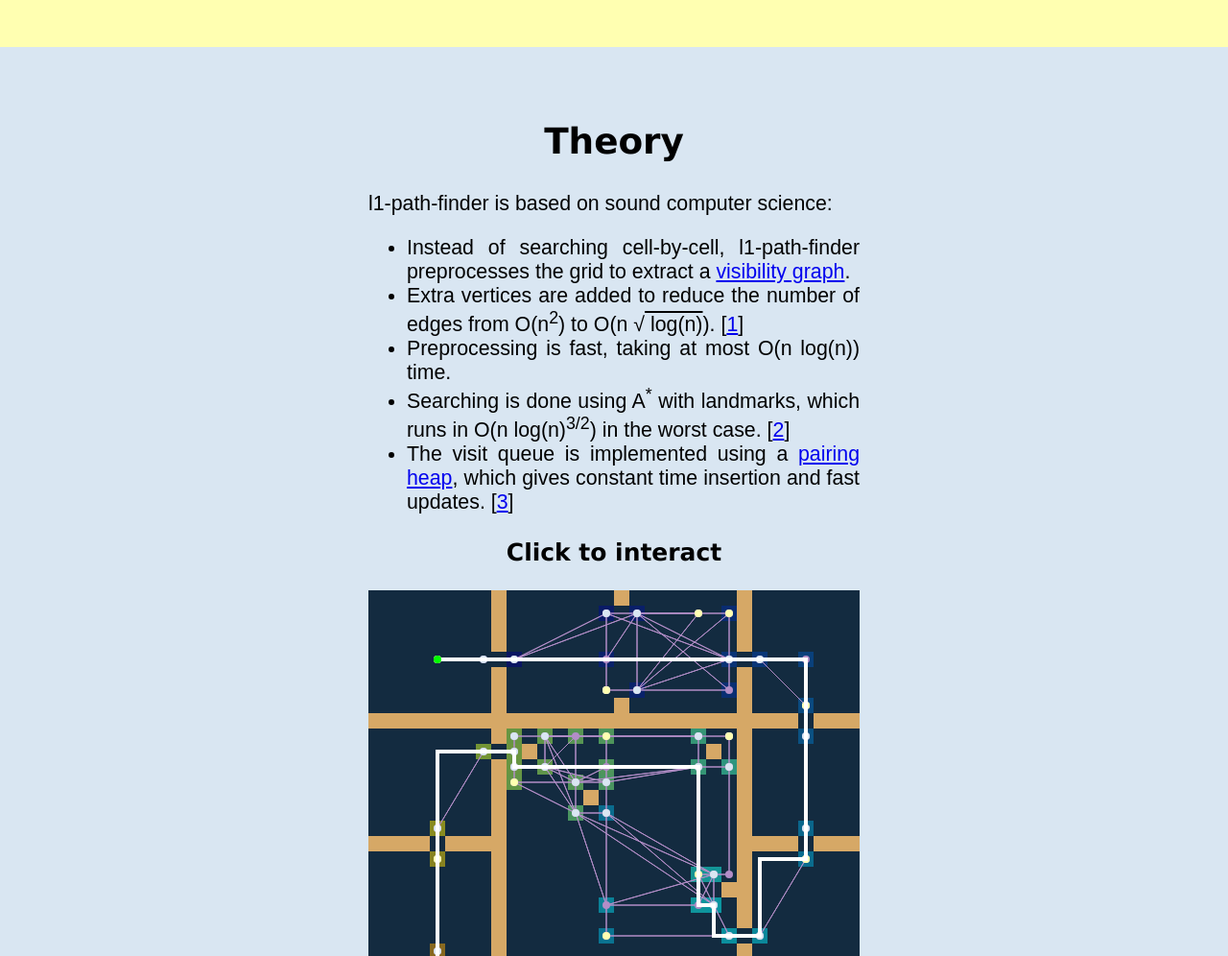
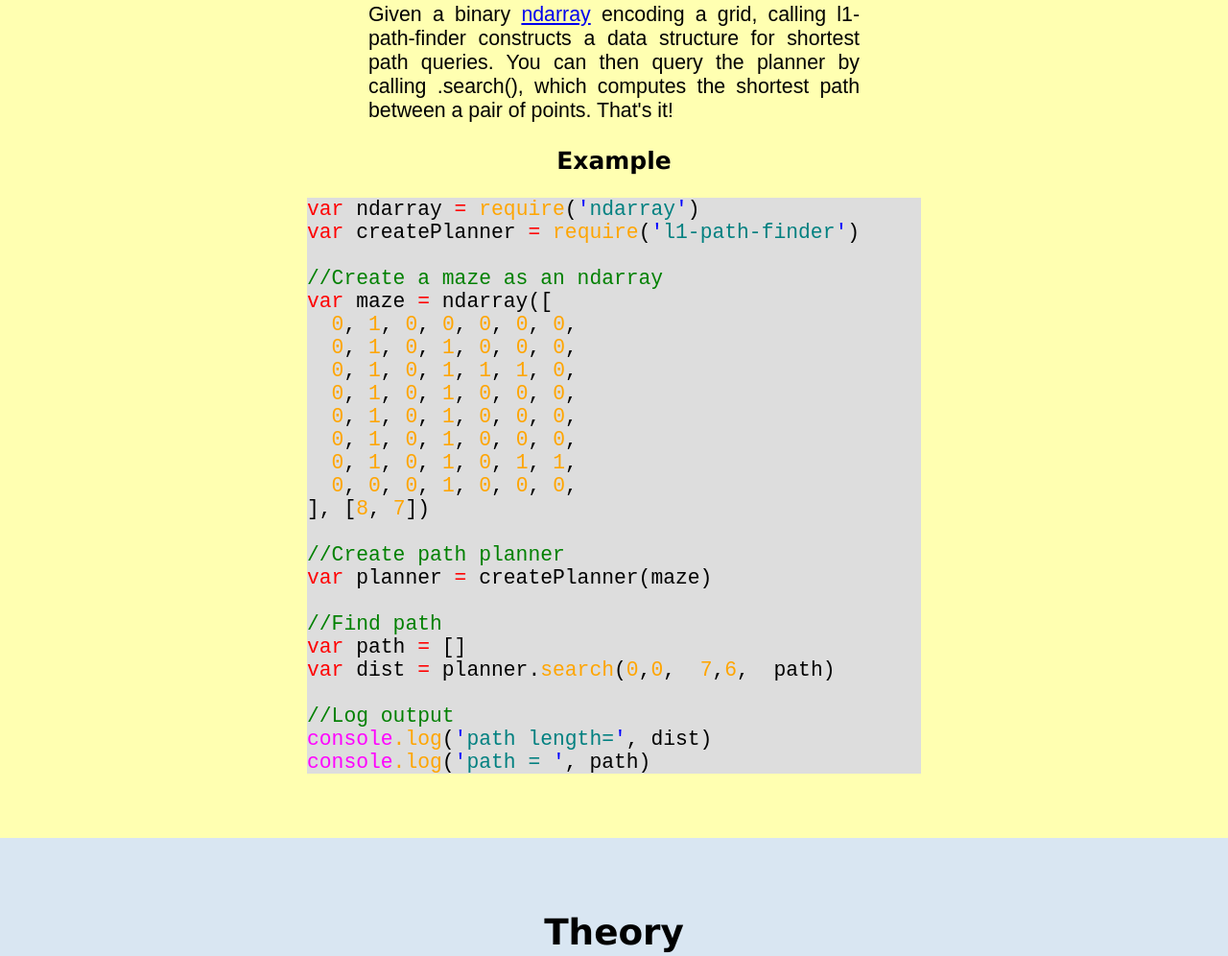
Before and after one commit to mikolalysenko/l1-path-finder, a website: page www/index.html in a window 1280 px wide. Shown: the part 1374-2370 px from the top of the page at 96% size. Drawn offline with Linux system fonts and the light colour scheme.

Commit message:
working on usage section

```diff
--- a/www/index.html
+++ b/www/index.html
@@ -32,6 +32,44 @@
     </section>
     <section id="section-usage" class="block-item">
       <a name="usage"><h1>Usage</h1></a>
+
+      <div class="block-centered">
+        Given a binary <a href="https://github.com/scijs/ndarray">ndarray</a>
+        encoding a grid, calling l1-path-finder constructs a data structure for
+        shortest path queries.  You can then query the planner by calling
+        .search(), which computes the shortest path between a pair of points.
+        That's it!
+      </div>
+
+      <h3>Example</h3>
+
+<div class="code-chunk"><pre><span class="pl-k">var</span> ndarray <span class="pl-k">=</span> <span class="pl-c1">require</span>(<span class="pl-s"><span class="pl-pds">'</span>ndarray<span class="pl-pds">'</span></span>)
+<span class="pl-k">var</span> createPlanner <span class="pl-k">=</span> <span class="pl-c1">require</span>(<span class="pl-s"><span class="pl-pds">'</span>l1-path-finder<span class="pl-pds">'</span></span>)
+
+<span class="pl-c">//Create a maze as an ndarray</span>
+<span class="pl-k">var</span> maze <span class="pl-k">=</span> ndarray([
+  <span class="pl-c1">0</span>, <span class="pl-c1">1</span>, <span class="pl-c1">0</span>, <span class="pl-c1">0</span>, <span class="pl-c1">0</span>, <span class="pl-c1">0</span>, <span class="pl-c1">0</span>,
+  <span class="pl-c1">0</span>, <span class="pl-c1">1</span>, <span class="pl-c1">0</span>, <span class="pl-c1">1</span>, <span class="pl-c1">0</span>, <span class="pl-c1">0</span>, <span class="pl-c1">0</span>,
+  <span class="pl-c1">0</span>, <span class="pl-c1">1</span>, <span class="pl-c1">0</span>, <span class="pl-c1">1</span>, <span class="pl-c1">1</span>, <span class="pl-c1">1</span>, <span class="pl-c1">0</span>,
+  <span class="pl-c1">0</span>, <span class="pl-c1">1</span>, <span class="pl-c1">0</span>, <span class="pl-c1">1</span>, <span class="pl-c1">0</span>, <span class="pl-c1">0</span>, <span class="pl-c1">0</span>,
+  <span class="pl-c1">0</span>, <span class="pl-c1">1</span>, <span class="pl-c1">0</span>, <span class="pl-c1">1</span>, <span class="pl-c1">0</span>, <span class="pl-c1">0</span>, <span class="pl-c1">0</span>,
+  <span class="pl-c1">0</span>, <span class="pl-c1">1</span>, <span class="pl-c1">0</span>, <span class="pl-c1">1</span>, <span class="pl-c1">0</span>, <span class="pl-c1">0</span>, <span class="pl-c1">0</span>,
+  <span class="pl-c1">0</span>, <span class="pl-c1">1</span>, <span class="pl-c1">0</span>, <span class="pl-c1">1</span>, <span class="pl-c1">0</span>, <span class="pl-c1">1</span>, <span class="pl-c1">1</span>,
+  <span class="pl-c1">0</span>, <span class="pl-c1">0</span>, <span class="pl-c1">0</span>, <span class="pl-c1">1</span>, <span class="pl-c1">0</span>, <span class="pl-c1">0</span>, <span class="pl-c1">0</span>,
+], [<span class="pl-c1">8</span>, <span class="pl-c1">7</span>])
+
+<span class="pl-c">//Create path planner</span>
+<span class="pl-k">var</span> planner <span class="pl-k">=</span> createPlanner(maze)
+
+<span class="pl-c">//Find path</span>
+<span class="pl-k">var</span> path <span class="pl-k">=</span> []
+<span class="pl-k">var</span> dist <span class="pl-k">=</span> planner.<span class="pl-c1">search</span>(<span class="pl-c1">0</span>,<span class="pl-c1">0</span>,  <span class="pl-c1">7</span>,<span class="pl-c1">6</span>,  path)
+
+<span class="pl-c">//Log output</span>
+<span class="pl-en">console</span><span class="pl-c1">.log</span>(<span class="pl-s"><span class="pl-pds">'</span>path length=<span class="pl-pds">'</span></span>, dist)
+<span class="pl-en">console</span><span class="pl-c1">.log</span>(<span class="pl-s"><span class="pl-pds">'</span>path = <span class="pl-pds">'</span></span>, path)</pre>
+</div>
+
     </section>
     <section id="section-theory" class="block-item">
       <a name="theory"><h1>Theory</h1></a>
@@ -154,8 +192,21 @@
           <li>0fps blog post (WORK IN PROGRESS)</li>
         </ol>
       </div>
+    </section>
 
+    <section id="section-acknowledgements" class="block-item">
+      <h1>Acknowledgements</h1>
+      <div class="block-centered">
+        Thanks to
+        <a href="https://twitter.com/redblobgames/following">Amit Patel</a>
+        for many useful conversations on path finding.  Also,
+        <a href="https://twitter.com/hughskennedy">Hugh S. Kennedy</a>,
+        <a href="https://twitter.com/mattdesl">Matt DesLauriers</a> and
+        <a href="https://twitter.com/tmpvar">Elija Insua</a> for feedback on
+        design.
+      </div>
     </section>
+
     <section id="section-credits" class="block-item">
       © 2015 Mikola Lysenko | <a class="credit-link" href="http://github.com/mikolalysenko">@mikolalysenko</a> | <a class="credit-link" href="http://0fps.net">0fps.net</a>
     </section>
--- a/www/main.css
+++ b/www/main.css
@@ -112,6 +112,7 @@ a.bench-button:hover {
 div.command-box {
   font-size: 18pt;
   color: white;
+  font-family: Courier New;
   background-color: black;
   padding: 5px;
   text-align: center;
@@ -132,3 +133,35 @@ div.block-centered {
   font-size: 16pt;
   font-family: sans-serif;
 }
+
+div.code-chunk {
+  background-color: #ddd;
+  text-align: left;
+  width: 640px;
+  margin-left: auto;
+  margin-right: auto;
+}
+
+span.pl-k {
+  color: red;
+}
+
+span.pl-c {
+  color: green;
+}
+
+span.pl-pds {
+  color: blue;
+}
+
+span.pl-s {
+  color: teal;
+}
+
+span.pl-c1 {
+  color: orange;
+}
+
+span.pl-en {
+  color: magenta;
+}
```
